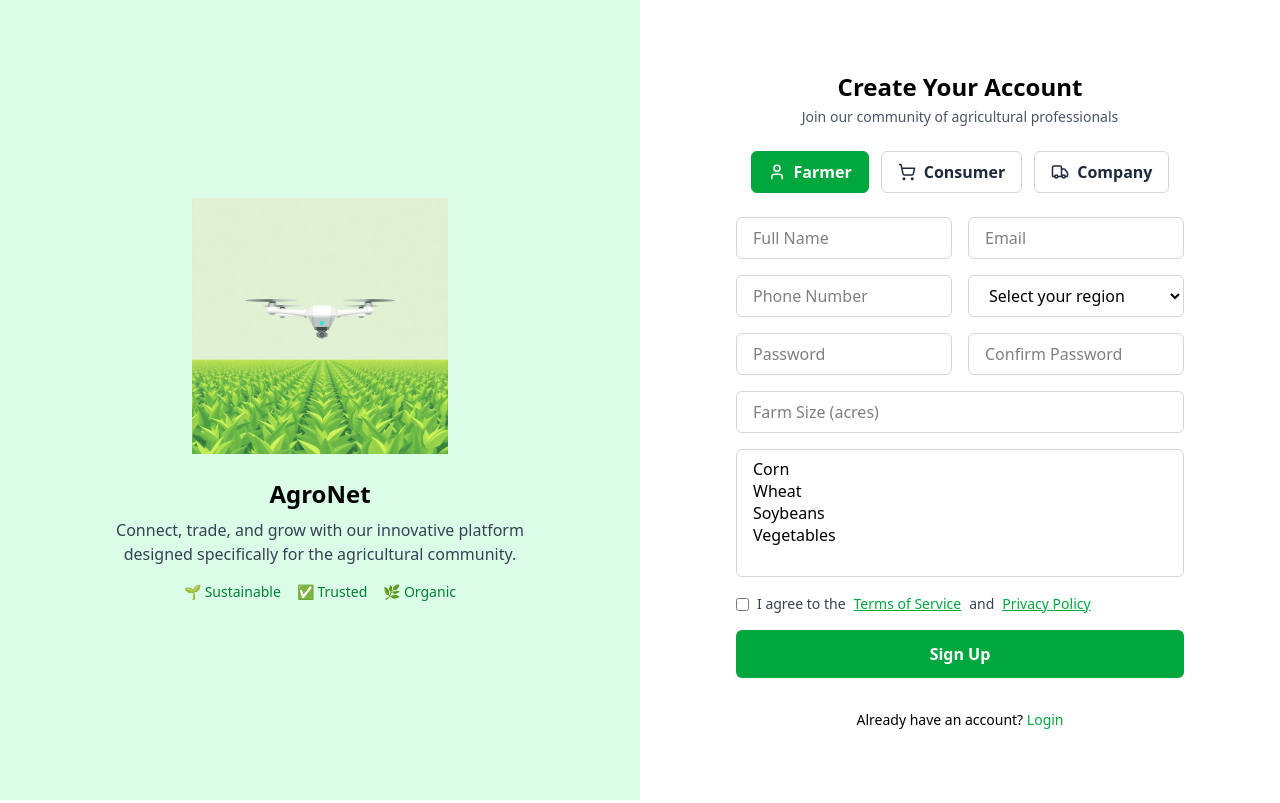
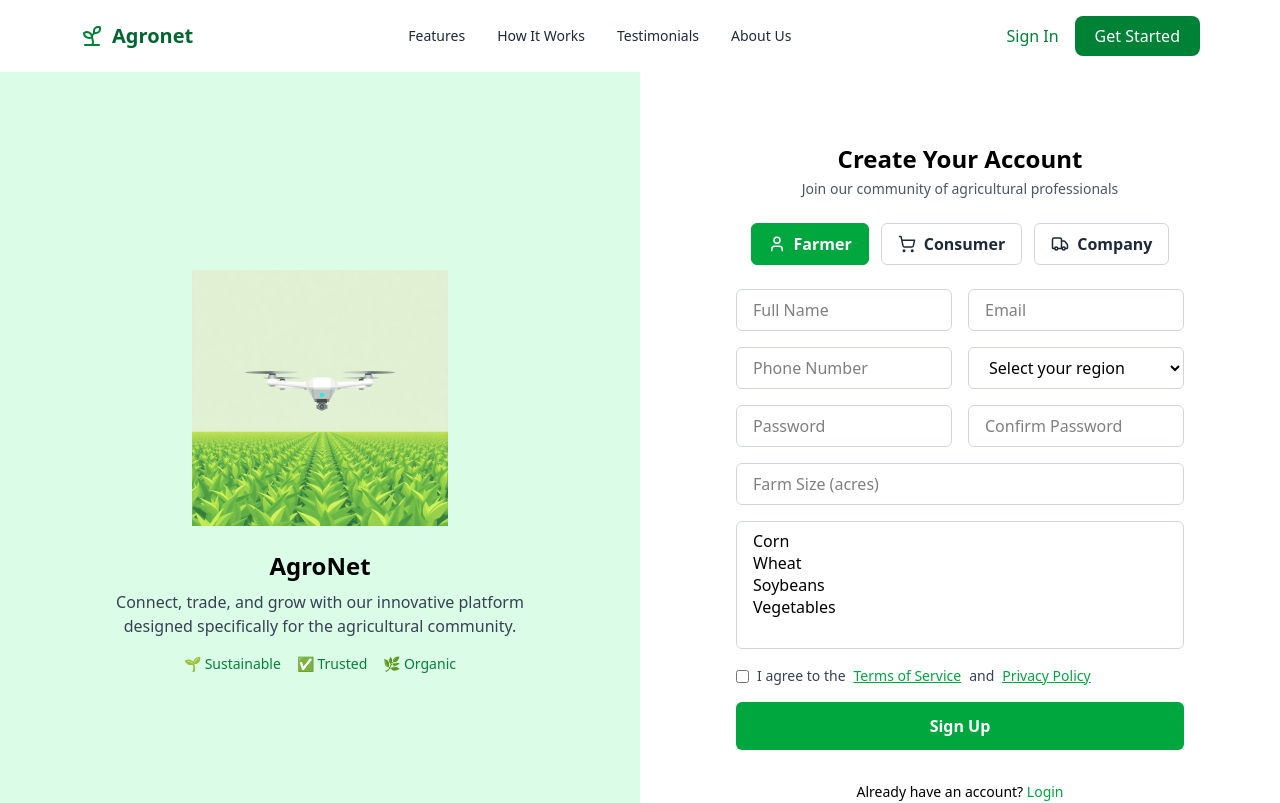
Before and after one commit to Youssoufai/agronet, a Next.js app: page /sign-up in a window 1280 px wide. Shown: the top 803 px of the page. Built offline with nearby package versions, Linux system fonts and the light colour scheme.

Commit message:
layout navbar correction

```diff
--- a/app/layout.jsx
+++ b/app/layout.jsx
@@ -1,3 +1,5 @@
+import Footer from "./components/Footer";
+import Navbar from "./components/Navbar";
 import "./globals.css";
 
 
@@ -5,14 +7,16 @@ import "./globals.css";
 
 export const metadata = {
   title: "Agronet",
-  description: "Agrontet",
+  description: "Agronet",
 };
 
 export default function RootLayout({ children }) {
   return (
     <html lang="en">
       <body>
+        <Navbar />
         {children}
+        <Footer />
       </body>
     </html>
   );
--- a/app/page.jsx
+++ b/app/page.jsx
@@ -9,13 +9,11 @@ import WhyChooseAgronet from "./components/WhyChoose";
 export default function Home() {
   return (
     <>
-      <Navbar />
       <Hero />
       <WhyChooseAgronet />
       <HowItWorks />
       <MarketplaceShowcase />
       <JoinCTA />
-      <Footer />
     </>
   );
 }
```
Also changed, not shown: 1 other file (tests, documents, lock files or other folders).
